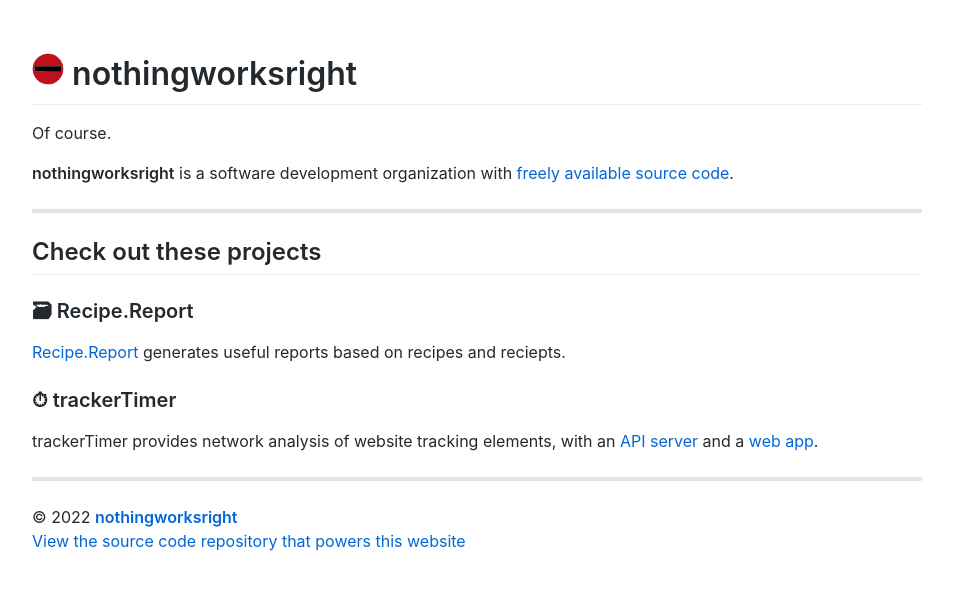
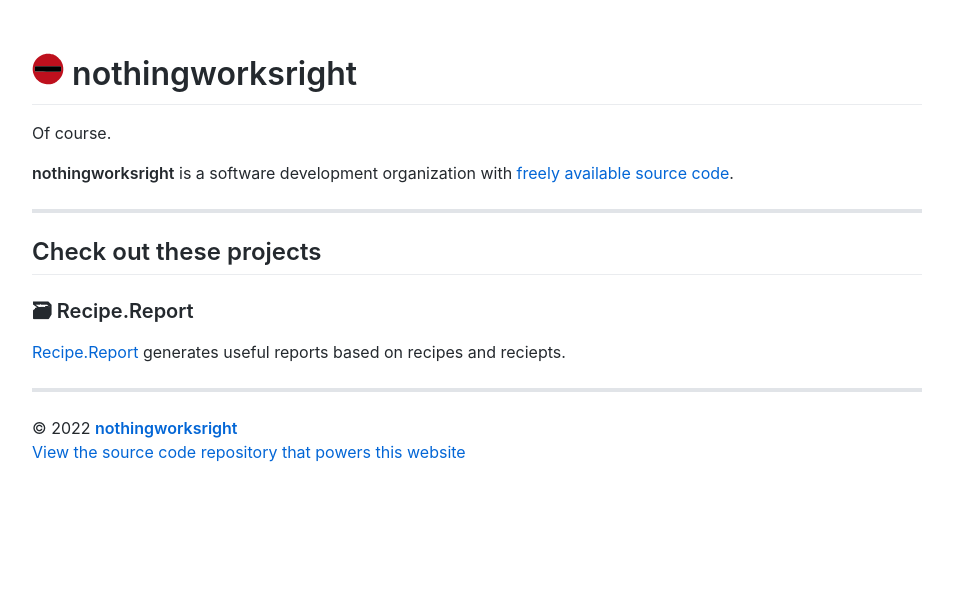
Before and after one commit to nothingworksright/www.nothingworksright.io, a Jekyll site: the page built from index.md, in a window 1280 px wide. Shown: the top 590 px of the page, without its empty margins (163-1116 px from the left). Built offline with Jekyll 4.4.1, drawn with Linux system fonts in a browser that asks for light colours; our own code applies the rules of GitHub Pages for plain Markdown files.

Commit message:
Update index.md

```diff
--- a/index.md
+++ b/index.md
@@ -12,10 +12,6 @@ ___
 
 [Recipe.Report](https://www.recipe.report/) generates useful reports based on recipes and reciepts.
 
-### ⏱ trackerTimer
-
-trackerTimer provides network analysis of website tracking elements, with an [API server](https://github.com/nothingworksright/trackertimer_api) and a [web app](https://github.com/nothingworksright/trackertimer_webapp).
-
 ___
 
 &copy; 2022 [__nothingworksright__](https://github.com/nothingworksright)
```
